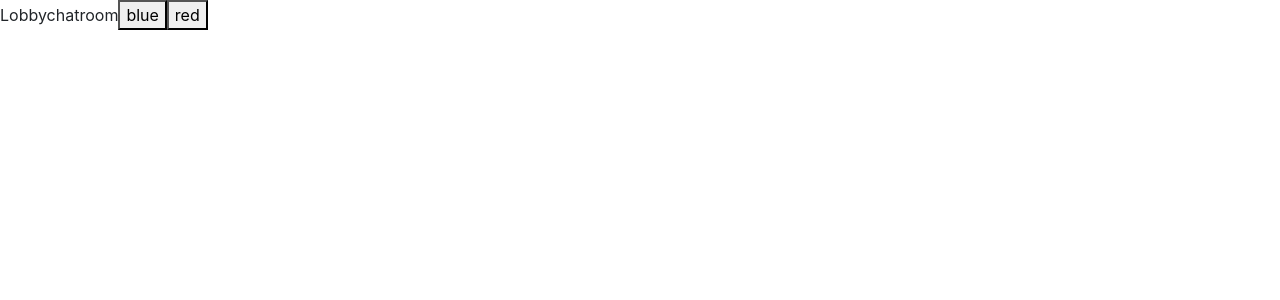
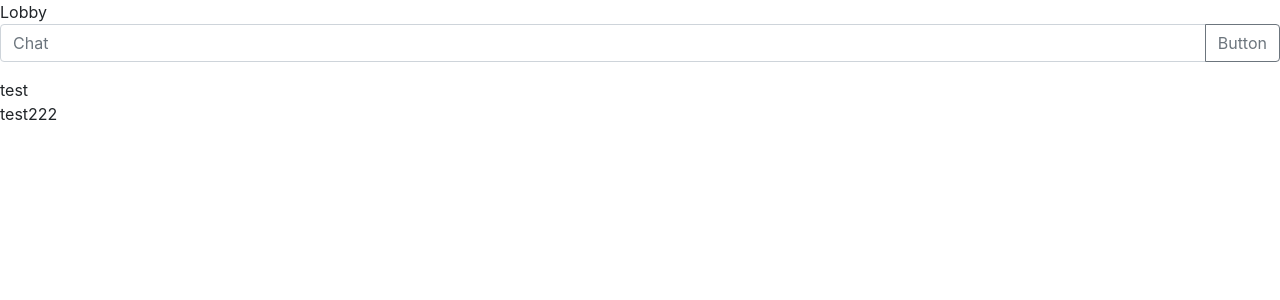
Before and after one commit to glennneiger/cm2, a React (Create React App) app in the folder client/: page /lobby in a window 1280 px wide. Shown: the top 300 px of the page. Built offline with nearby package versions, Linux system fonts and the light colour scheme; no server answers.

Commit message:
Update chat

```diff
--- a/client/src/components/lobby/chatRoom/ChatRoom.tsx
+++ b/client/src/components/lobby/chatRoom/ChatRoom.tsx
@@ -2,25 +2,38 @@ import React, { Component, ComponentProps } from 'react';
 // import socketIOClient from "socket.io-client";
 // import * as socketIOClient from "socket.io-client";
 import * as io from 'socket.io-client';
+import { InputGroup, FormControl, Button } from 'react-bootstrap';
+
+interface IChatMsg {
+  text: String,
+  isBroadcast: Boolean
+}
 
 interface IState {
-  color: Number
+  color: Number,
+  chatList: Array<IChatMsg>
 }
 
 class ChatRoom extends Component< any, IState > {
   // endpoint: String = 'localhost:4001';
-
   socket = io.connect( 'localhost:4001' )
 
   constructor( props: any ) {
     super( props );
 
     this.state = {
-      color: 0xffffff
+      color: 0xffffff,
+      chatList: [
+        {
+          text: 'test',
+          isBroadcast: true
+        },
+        {
+          text: 'test222',
+          isBroadcast: false
+        },
+      ]
     }
-
-    // const socket = io.connect( 'localhost:4001' )
-
   }
 
   componentDidMount() {
@@ -30,20 +43,42 @@ class ChatRoom extends Component< any, IState > {
       console.log( "GOT COLOR" );
       console.log( col );
       document.body.style.backgroundColor = col
-  })
+    });
+
+    this.socket.on('GUEST_CONNECTED', (col: any) => {
+      console.log( "GUEST_CONNECTED" );
+    });
   }
 
   sendColor = ( color: any ) => {
     this.socket.emit('change color', color )
   }
 
+  renderChatItem = ( chatMsg: IChatMsg, index: number ) => {
+    return (
+      <li key={ index }>
+        { chatMsg.text }
+      </li>
+    );
+  }
+
   render() {
+    const chatList = this.state.chatList;
+
     return (
-      <>
-        chatroom
-        <button onClick={ () => this.sendColor( '#0000ff' ) }>blue</button>
-        <button onClick={ () => this.sendColor( '#ff0000' ) }>red</button>
-      </>
+      <div>
+        <InputGroup className="mb-3" id='igChat'>
+          <FormControl
+            placeholder="Chat"
+          />
+          <InputGroup.Append>
+            <Button variant="outline-secondary">Button</Button>
+          </InputGroup.Append>
+        </InputGroup>
+        <ul>
+          { chatList.map( this.renderChatItem ) }
+        </ul>
+      </div>
     );
   }
 }
```
Also changed, not shown: 1 other file (tests, documents, lock files or other folders).
